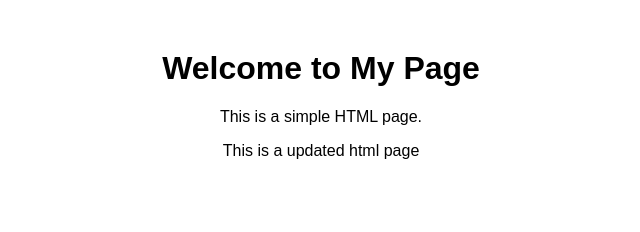
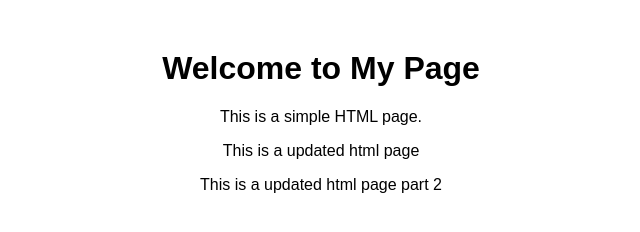
Before and after one commit to AdityaAg10/GitDemo, a plain HTML site: page index.html in a window 1280 px wide. Shown: the whole page, without its empty margins (319-959 px from the left). Drawn offline with Linux system fonts and the light colour scheme.

Commit message:
testing page change

```diff
--- a/index.html
+++ b/index.html
@@ -16,5 +16,6 @@
     <h1>Welcome to My Page</h1>
     <p>This is a simple HTML page.</p>
     <p>This is a updated html page</p>
+    <p>This is a updated html page part 2</p>
 </body>
 </html>
```
